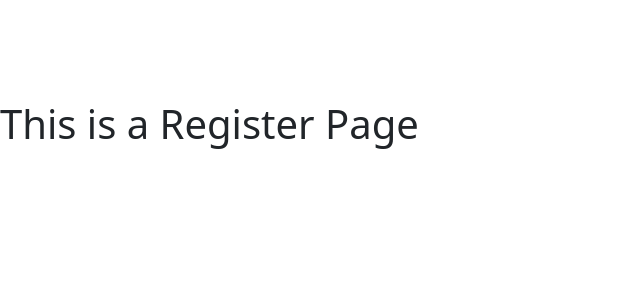
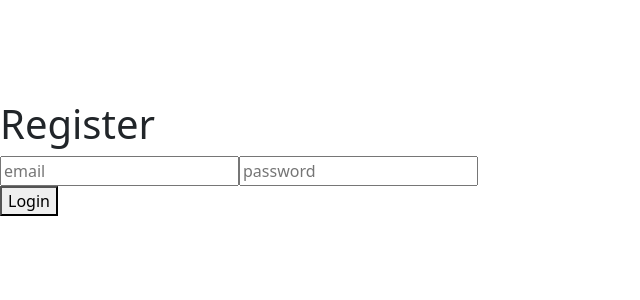
Before and after one commit to ARD-Code/React-Mini-Project-With-Reqres-API, a React (Vite) app: page /register in a window 1280 px wide. Shown: the top 300 px of the page, without its empty margins (0-640 px from the left). Built offline with nearby package versions, Linux system fonts and the light colour scheme.

Commit message:
mirroring login sintaks for register page , adding adjusment to the api link

```diff
--- a/src/pages/Register.jsx
+++ b/src/pages/Register.jsx
@@ -1,7 +1,45 @@
+import axios from "axios";
+import { useEffect, useState } from "react";
+
 const Register = () => {
+  const [email, setEmail] = useState("");
+  const [password, setPassword] = useState("");
+  const [notif, setNotif] = useState("");
+
+  const handleEmail = (e) => {
+    setEmail(e.target.value);
+  };
+
+  const handlePassword = (e) => {
+    setPassword(e.target.value);
+  };
+
+  const handleLogin = () => {
+    const payload = {
+      email: email,
+      password: password,
+    };
+    axios
+      .post("https://reqres.in/api/register", payload)
+      .then((res) => {
+        setNotif("Login Berhasil");
+        const token = res?.data?.token;
+        localStorage.setItem("access_token", token);
+      })
+      .catch((err) => {
+        setNotif(err?.response?.data?.error);
+      });
+  };
+
   return (
     <div>
-      <h1 style={{ marginTop: "100px" }}>This is a Register Page</h1>
+      <h1 style={{ marginTop: "100px" }}>Register</h1>
+      {!!notif.length && <h1>{notif}</h1>}
+      <input type="email" placeholder="email" onChange={handleEmail} />
+      <input type="password" placeholder="password" onChange={handlePassword} />
+      <div>
+        <button onClick={handleLogin}>Login</button>
+      </div>
     </div>
   );
 };
```
